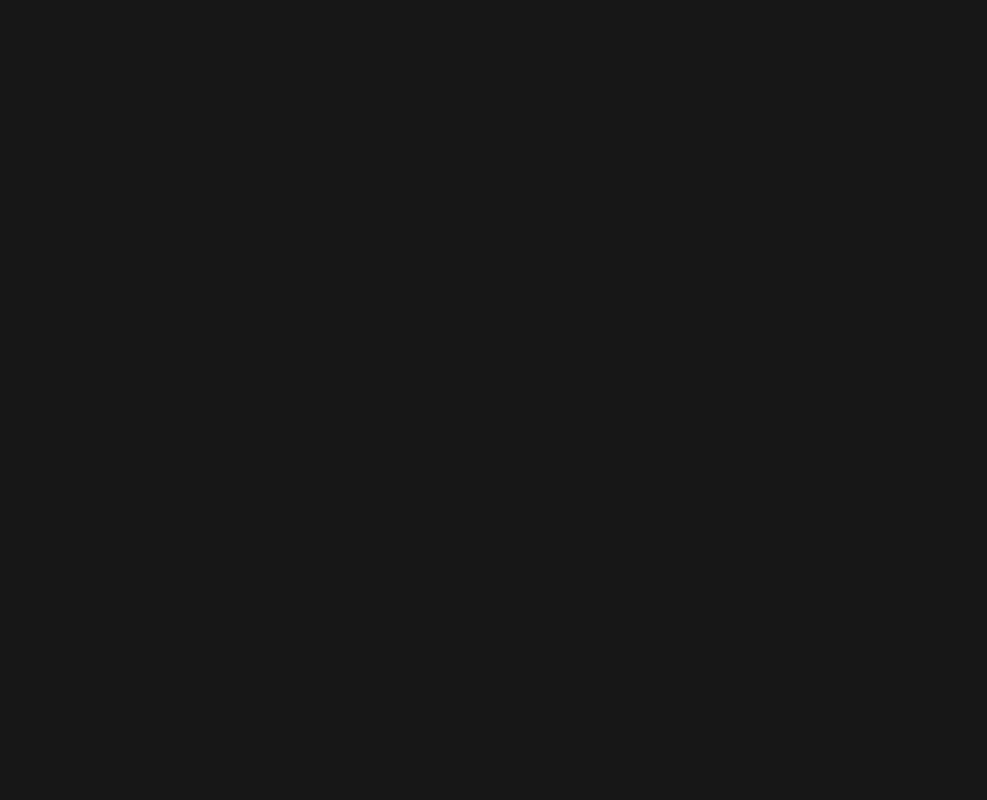
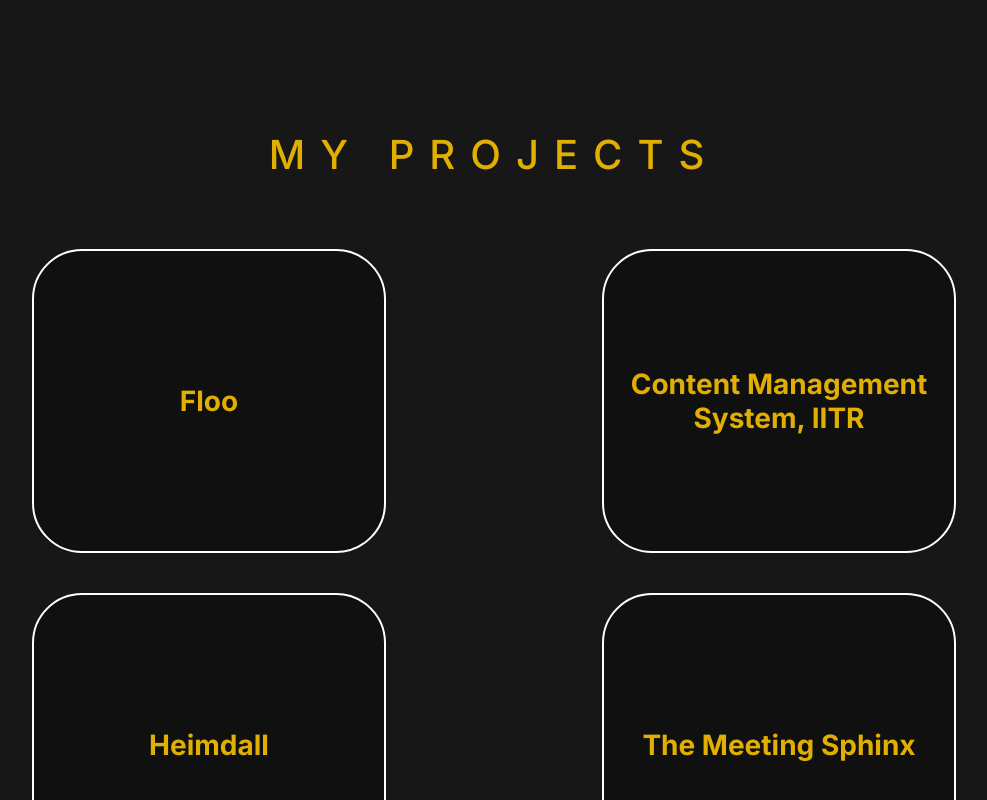
Before and after one commit to aitalshashank2/aitalshashank2.github.io, a React (Create React App) app: page / in a window 1280 px wide. Shown: the part 2340-3140 px from the top of the page, without its empty margins (146-1133 px from the left). Before the commit the page ends 2400 px from the top, so only its background shows below. Built offline with nearby package versions, Linux system fonts and the light colour scheme.

Commit message:
Add projects

```diff
--- a/src/components/App.tsx
+++ b/src/components/App.tsx
@@ -1,6 +1,9 @@
 import LandingComponent from "./landing/LandingComponent"
 import AboutComponent from "./about/AboutComponent"
 import SkillSetComponent from "./skill_set/SkillSetComponent"
+import ProjectComponent from "./projects/ProjectComponent"
+
+import './common/common.css'
 
 const App = () => {
     return (
@@ -8,6 +11,7 @@
             <LandingComponent />
             <AboutComponent />
             <SkillSetComponent />
+            <ProjectComponent />
         </>
     )
 }
--- a/src/components/about/AboutComponent.tsx
+++ b/src/components/about/AboutComponent.tsx
@@ -1,5 +1,4 @@
 import './AboutComponent.css'
-import '../common/common.css'
 
 import profilePicture from '../../assets/profile_picture.jpeg'
 
--- /dev/null
+++ b/src/components/projects/ProjectComponent.css
@@ -0,0 +1,69 @@
+.project-container {
+    min-height: 100vh;
+}
+
+.project-container-margin {
+    margin: 70px;
+}
+
+.project-list {
+    width: 100%;
+    display: flex;
+    justify-content: space-around;
+    align-items: center;
+    flex-wrap: wrap;
+    margin-top: 50px;
+}
+
+.project-list > .project-card {
+    display: flex;
+    justify-content: center;
+    align-items: center;
+    width: 350px;
+    height: 300px;
+    border: 2px solid #FFFFFF;
+    border-radius: 50px;
+    background-color: #101010;
+    cursor: pointer;
+    margin: 20px;
+    transition: transform 0.6s;
+    transform-style: preserve-3d;
+    text-decoration: none;
+}
+
+.project-list > .project-card > .title {
+    font-size: 28px;
+    color: #E0AF02;
+    font-weight: 700;
+    -webkit-backface-visibility: hidden;
+    backface-visibility: hidden;
+    width: 100%;
+    text-align: center;
+}
+
+.project-list > .project-card > .description {
+    display: none;
+    color: #FFFFFF;
+    font-size: 20px;
+    padding: 5px;
+    line-height: 24px;
+    width: 100%;
+    text-align: center;
+    -webkit-backface-visibility: hidden;
+    backface-visibility: hidden;
+    transform: rotateY(180deg);
+}
+
+.project-list > .project-card:hover {
+    transform: rotateY(180deg);
+}
+
+@media only screen and (max-width: 900px) {
+    .project-list > .project-card > .title {
+        font-size: 20px;
+    }
+
+    .project-list > .project-card > .description {
+        font-size: 14px;
+    }
+}
--- /dev/null
+++ b/src/components/projects/ProjectComponent.tsx
@@ -0,0 +1,85 @@
+import './ProjectComponent.css'
+
+const ProjectComponent = () => {
+
+    const projects = [
+        {
+            title: "Floo",
+            description: "Floo is a video calling platform implemented using WebRTC, in which people can create meetings, record screens, create teams, post on a global forum and collaborate in real-time.",
+            url: "https://github.com/aitalshashank2/Floo"
+        },
+        {
+            title: "Content Management System, IITR",
+            description: "CMS is a multi-user interface for managing, updating and publishing digital content on IITRs oﬃcial website.",
+            url: "https://www.iitr.ac.in/"
+        },
+        {
+            title: "Heimdall",
+            description: "Heimdall is a GitHub based server login manager which eases the process of granting access to servers and tracking server login activity in an organization.",
+            url: "https://github.com/aitalshashank2/Heimdall-Master"
+        },
+        {
+            title: "The Meeting Sphinx",
+            description: "The Meeting Sphinx is a cross-platform application that detects if the attendees in a meeting start recording their screens. This is useful for those professionals who wish to keep their content safe.",
+            url: "https://github.com/aitalshashank2/The-Meeting-Sphinx"
+        },
+        {
+            title: "ArxivApp",
+            description: "ArxivApp gives a personalised experience to users while accessing research papers from arXiv. It allows the users to bookmark papers and also, write blogs on them. Users can rate the blogs and comment on them.",
+            url: "https://github.com/aitalshashank2/ArxivAppBackend-Pro"
+        }
+    ]
+
+    const mouseEnter = (index: number) => {
+        const title = document.getElementById(`project-${index}-title`)
+        const description = document.getElementById(`project-${index}-description`)
+        if (title && description) {
+            title.style.display = "none"
+            description.style.display = "block"
+        }
+    }
+
+    const mouseLeave = (index: number) => {
+        const title = document.getElementById(`project-${index}-title`)
+        const description = document.getElementById(`project-${index}-description`)
+        if (title && description) {
+            title.style.display = "block"
+            description.style.display = "none"
+        }
+    }
+
+    return (
+        <div className="container project-container">
+            <div className="text-area project-container-margin">
+                <div className="section-heading">
+                    MY PROJECTS
+                </div>
+                <div className="project-list">
+                    {
+                        projects.map((value, index) => {
+                            return (
+                                <a
+                                    className="project-card"
+                                    onMouseEnter={() => mouseEnter(index)}
+                                    onMouseLeave={() => mouseLeave(index)}
+                                    href={value.url}
+                                    key={index}
+                                >
+                                    <div className="title" id={`project-${index}-title`}>
+                                        {value.title}
+                                    </div>
+                                    <div className="description" id={`project-${index}-description`}>
+                                        {value.description}
+                                    </div>
+                                </a>
+                            )
+                        })
+                    }
+                </div>
+            </div>
+        </div>
+    )
+
+}
+
+export default ProjectComponent
--- a/src/components/skill_set/SkillSetComponent.tsx
+++ b/src/components/skill_set/SkillSetComponent.tsx
@@ -25,7 +25,7 @@
 
                             {languages.map((value, index) => {
                                 return (
-                                    <div className="chip">
+                                    <div className="chip" key={index}>
                                         {value}
                                     </div>
                                 )
@@ -41,7 +41,7 @@
 
                             {softwarePackages.map((value, index) => {
                                 return (
-                                    <div className="chip">
+                                    <div className="chip" key={index}>
                                         {value}
                                     </div>
                                 )
```
